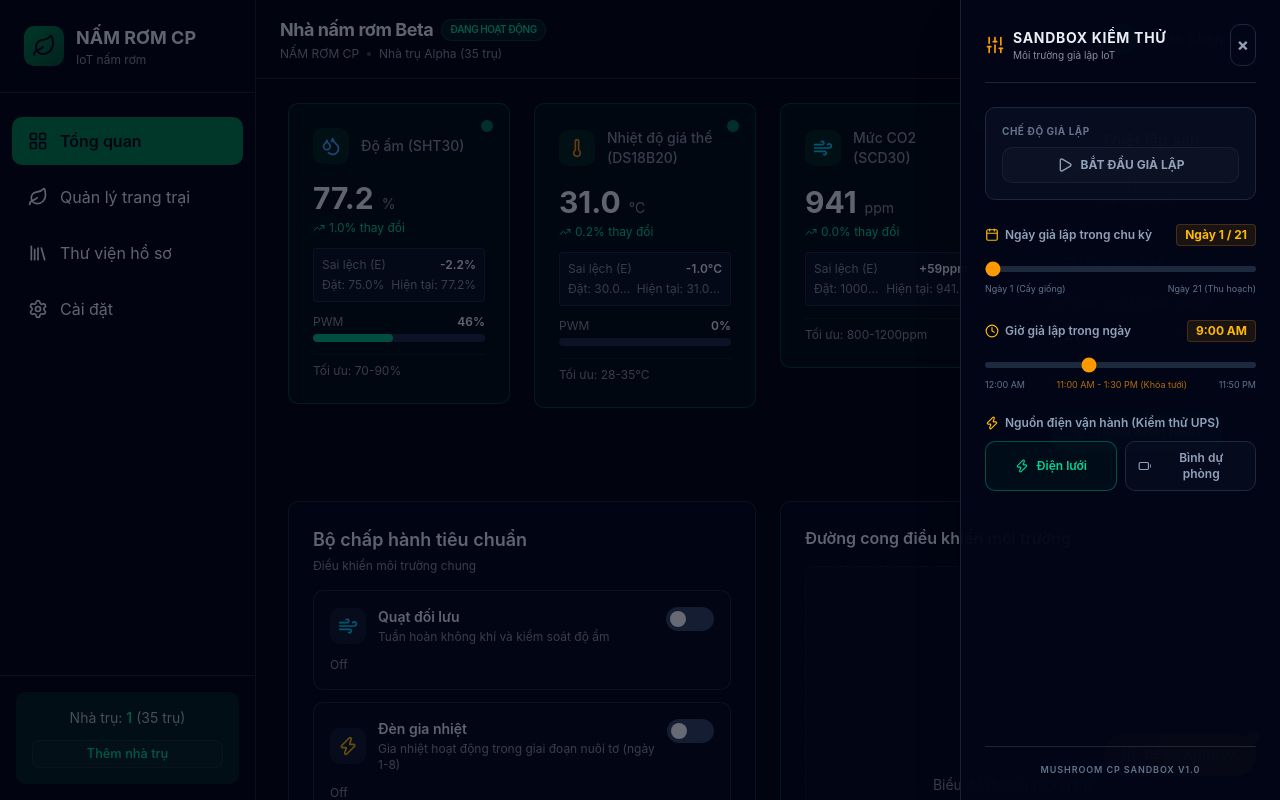
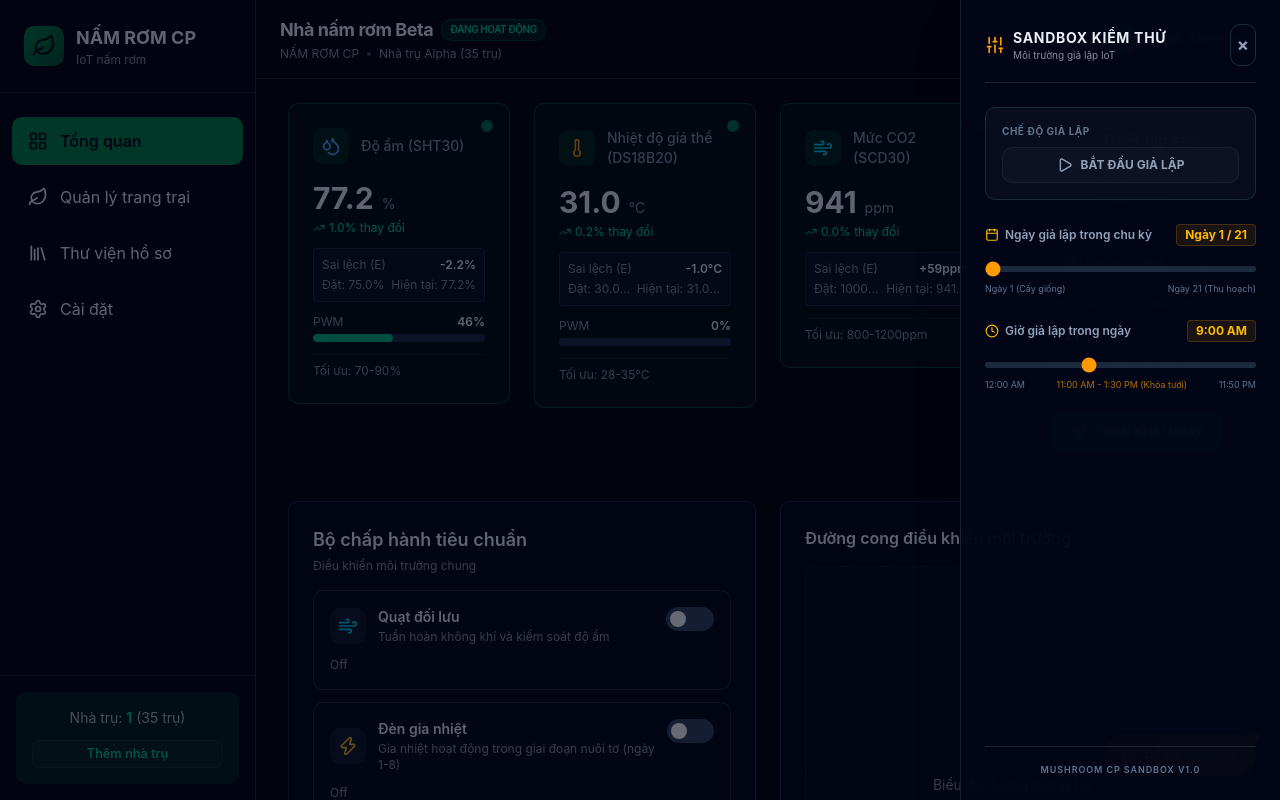
Before and after one commit to BenjaminHung8405/mushroom-cp, a Next.js app in the folder mushroom-ui/: page / in a window 1280 px wide. Both pictures are taken after a click on the button "DEV SANDBOX". Shown: the top 800 px of the page. Built offline with nearby package versions, Linux system fonts and the light colour scheme.

Commit message:
refactor: remove power source and battery percentage from telemetry and simulation components

```diff
--- a/mushroom-ui/components/hardware-telemetry-widget.tsx
+++ b/mushroom-ui/components/hardware-telemetry-widget.tsx
@@ -1,19 +1,15 @@
 'use client'
 
-import { useState, useEffect } from 'react'
-import { Battery, Zap, HardDrive, Cloud, Activity } from 'lucide-react'
+import { Cloud, HardDrive } from 'lucide-react'
+import { useState } from 'react'
 
 interface HardwareTelemetryWidgetProps {
-  powerSource?: 'grid' | 'ups'
-  batteryPercentage?: number
   sdLoggingActive?: boolean
   cloudSynced?: boolean
   systemUptime?: string
 }
 
 export function HardwareTelemetryWidget({
-  powerSource = 'grid',
-  batteryPercentage = 85,
   sdLoggingActive = true,
   cloudSynced = true,
   systemUptime = '7d 12h 34m',
@@ -22,31 +18,6 @@ export function HardwareTelemetryWidget({
 
   return (
     <div className="flex items-center gap-4 px-4 py-2">
-      {/* Power Source Status */}
-      <div className="flex items-center gap-2 px-3 py-1.5 rounded bg-slate-900/40 border border-slate-700/50 hover:border-slate-600/50 cursor-pointer transition-colors"
-        onClick={() => setIsExpanded(!isExpanded)}>
-        {powerSource === 'grid' ? (
-          <>
-            <Zap className="w-4 h-4 text-emerald-400" />
-            <span className="text-xs font-semibold text-emerald-400">Grid Power</span>
-          </>
-        ) : (
-          <>
-            <Battery className="w-4 h-4 text-amber-400" />
-            <span className="text-xs font-semibold text-amber-400">UPS Active</span>
-          </>
-        )}
-        <div className="w-6 h-3 rounded bg-slate-800 border border-slate-700 p-0.5">
-          <div
-            className={`h-full rounded transition-all ${
-              powerSource === 'grid' ? 'bg-emerald-500' : 'bg-amber-500'
-            }`}
-            style={{ width: `${batteryPercentage}%` }}
-          />
-        </div>
-        <span className="text-xs text-muted-foreground">{batteryPercentage}%</span>
-      </div>
-
       {/* SD Logging Status */}
       <div className="flex items-center gap-2 px-3 py-1.5 rounded bg-slate-900/40 border border-slate-700/50 hover:border-slate-600/50 cursor-pointer transition-colors">
         <HardDrive className="w-4 h-4 text-blue-400" />
@@ -81,16 +52,6 @@ export function HardwareTelemetryWidget({
         <div className="absolute top-16 right-4 bg-slate-900 border border-slate-700 rounded-lg p-4 shadow-lg z-50 min-w-max">
           <div className="space-y-2 text-xs">
             <div className="flex justify-between gap-4">
-              <span className="text-muted-foreground">Power Source:</span>
-              <span className="text-foreground font-semibold">
-                {powerSource === 'grid' ? 'Grid' : 'UPS Backup'}
-              </span>
-            </div>
-            <div className="flex justify-between gap-4">
-              <span className="text-muted-foreground">Battery:</span>
-              <span className="text-foreground font-semibold">{batteryPercentage}%</span>
-            </div>
-            <div className="flex justify-between gap-4">
               <span className="text-muted-foreground">SD Logging:</span>
               <span className={sdLoggingActive ? 'text-blue-400' : 'text-red-400'}>
                 {sdLoggingActive ? 'Active (5-min intervals)' : 'Inactive'}
--- a/mushroom-ui/components/simulation-control-panel.tsx
+++ b/mushroom-ui/components/simulation-control-panel.tsx
@@ -1,10 +1,9 @@
 'use client'
 
-import { Card } from '@/components/ui/card'
+import { Button } from '@/components/ui/button'
+import { useBatch } from '@/lib/batch-context'
 import { useSimulation } from '@/lib/simulation-context'
-import { useBatch } from '@/lib/batch-context'
-import { Calendar, Clock, Zap, Battery, Sliders, Play, Pause, FastForward } from 'lucide-react'
-import { Button } from '@/components/ui/button'
+import { Calendar, Clock, FastForward, Pause, Play } from 'lucide-react'
 
 export function SimulationControlPanel() {
   const { totalCropDays } = useBatch()
@@ -17,8 +16,6 @@ export function SimulationControlPanel() {
     setCurrentSimulatedDay,
     simulatedTimeMinutes,
     setSimulatedTimeMinutes,
-    powerSource,
-    setPowerSource,
   } = useSimulation()
 
   const formatMinutesToTime = (totalMinutes: number): string => {
@@ -141,38 +138,6 @@ export function SimulationControlPanel() {
           <span>11:50 PM</span>
         </div>
       </div>
-
-      {/* Power Source Selector */}
-      <div>
-        <span className="text-xs font-semibold text-slate-400 flex items-center gap-1.5 mb-2.5">
-          <Zap className="w-3.5 h-3.5 text-amber-400" />
-          Nguồn điện vận hành (Kiểm thử UPS)
-        </span>
-        <div className="grid grid-cols-2 gap-2">
-          <button
-            onClick={() => setPowerSource('GRID_POWER')}
-            className={`flex items-center justify-center gap-2 py-2 px-3 rounded-lg border text-xs font-semibold transition-all ${
-              powerSource === 'GRID_POWER'
-                ? 'bg-emerald-950/20 border-emerald-500/40 text-emerald-400'
-                : 'bg-slate-900/30 border-slate-800 text-slate-400 hover:border-slate-700/50'
-            }`}
-          >
-            <Zap className="w-3.5 h-3.5" />
-            Điện lưới
-          </button>
-          <button
-            onClick={() => setPowerSource('UPS_BATTERY')}
-            className={`flex items-center justify-center gap-2 py-2 px-3 rounded-lg border text-xs font-semibold transition-all ${
-              powerSource === 'UPS_BATTERY'
-                ? 'bg-amber-950/20 border-amber-500/40 text-amber-400 animate-pulse'
-                : 'bg-slate-900/30 border-slate-800 text-slate-400 hover:border-slate-700/50'
-            }`}
-          >
-            <Battery className="w-3.5 h-3.5" />
-            Bình dự phòng
-          </button>
-        </div>
-      </div>
     </div>
   )
 }
--- a/mushroom-ui/lib/simulation-context.tsx
+++ b/mushroom-ui/lib/simulation-context.tsx
@@ -1,7 +1,7 @@
 'use client'
 
 import React, { createContext, useContext, useEffect, useMemo, useState } from 'react'
-import { useBatch, PowerSource } from './batch-context'
+import { useBatch } from './batch-context'
 
 interface SimulationContextType {
   isSimulationActive: boolean
@@ -12,8 +12,6 @@ interface SimulationContextType {
   setCurrentSimulatedDay: (day: number) => void
   simulatedTimeMinutes: number
   setSimulatedTimeMinutes: (minutes: number) => void
-  powerSource: PowerSource
-  setPowerSource: (source: PowerSource) => void
 
   // Real-time Telemetry States
   humidityCurrent: number
@@ -38,7 +36,6 @@ export function SimulationProvider({ children }: { children: React.ReactNode })
   const [simulationSpeedMultiplier, setSimulationSpeedMultiplier] = useState(1)
   const [currentSimulatedDay, setCurrentSimulatedDay] = useState(1)
   const [simulatedTimeMinutes, setSimulatedTimeMinutes] = useState(540) // 9:00 AM
-  const [powerSource, setPowerSource] = useState<PowerSource>('GRID_POWER')
 
   // Real-time Telemetry States
   const [humidityCurrent, setHumidityCurrent] = useState(78)
@@ -132,8 +129,6 @@ export function SimulationProvider({ children }: { children: React.ReactNode })
         setCurrentSimulatedDay,
         simulatedTimeMinutes,
         setSimulatedTimeMinutes,
-        powerSource,
-        setPowerSource,
         humidityCurrent,
         humidityTrend,
         temperatureCurrent,
--- a/mushroom-ui/lib/types.ts
+++ b/mushroom-ui/lib/types.ts
@@ -108,7 +108,6 @@ export interface FarmHouseConfig {
   activeProfileId: string | null; // Associated optimization profile template ID
   currentCropDay: number; // Current day within the ongoing 21-day production cycle
   hardwareHealth: {
-    powerSource: "GRID_POWER" | "UPS_BATTERY";
     batteryBackupPercent: number;
     sdCardLoggingActive: boolean;
     cloudSyncStatus: "CONNECTED" | "DEGRADED" | "DISCONNECTED";
```
Also changed, not shown: 1 other file (tests, documents, lock files or other folders).
